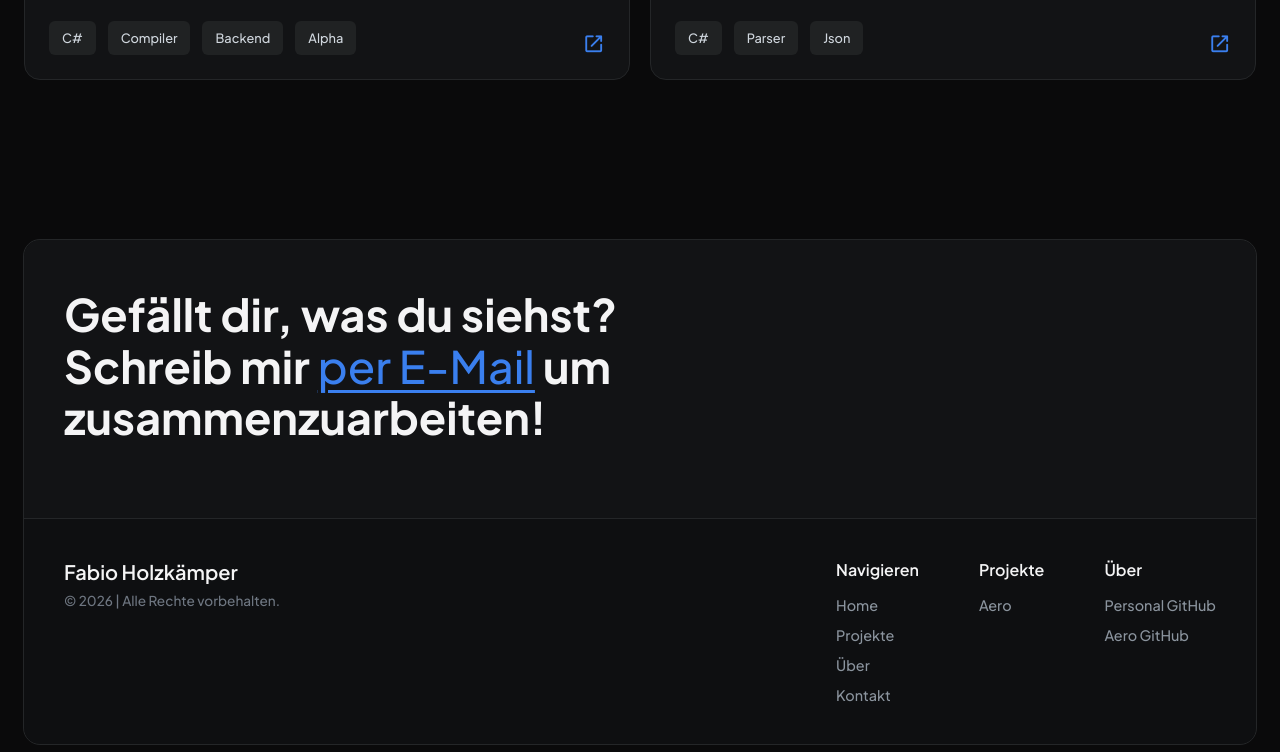
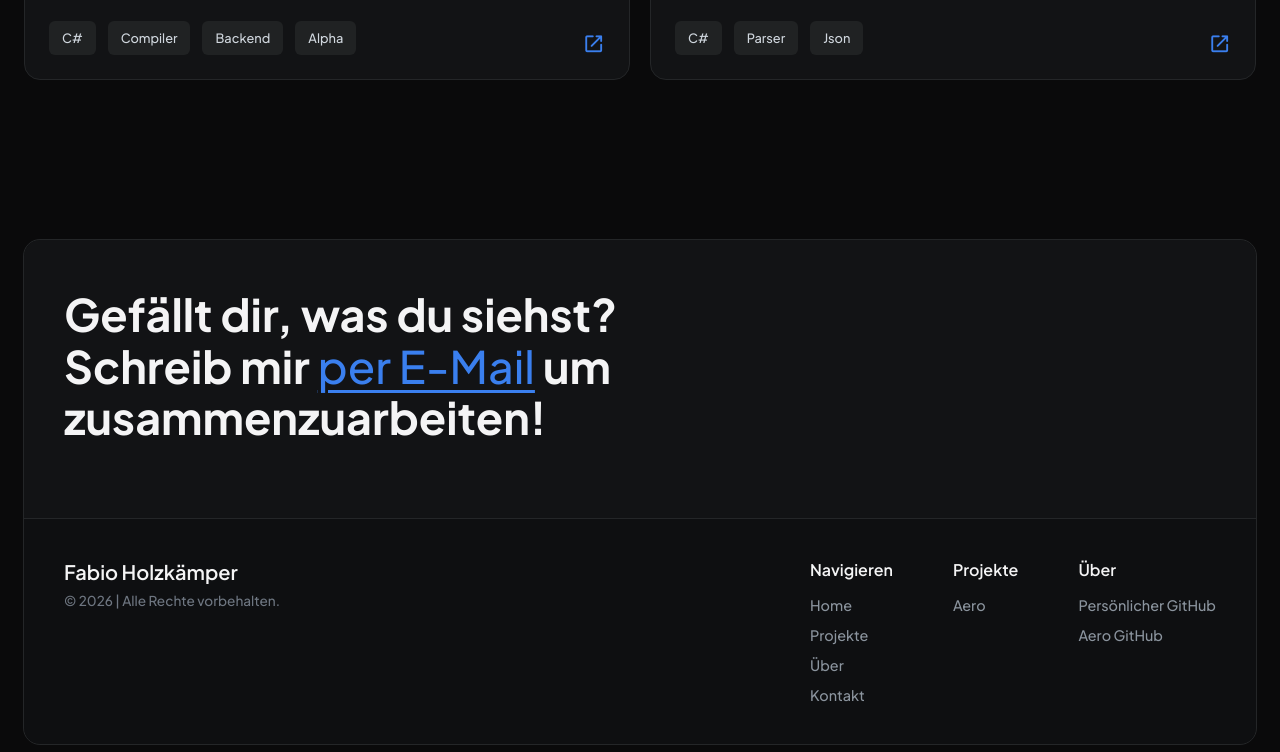
Before and after one commit to holzfa/Portfolio, a plain HTML site: page index.html in a window 1280 px wide. Shown: the part 1026-1778 px from the top of the page. Drawn offline with nearby package versions, Linux system fonts and the light colour scheme.

Commit message:
Schreibfehler korrigiert

```diff
--- a/index.html
+++ b/index.html
@@ -76,7 +76,7 @@
 
                       <div class="footer-col">
                         <h4 class="col-title">Über</h4>
-                        <a href="https://github.com/holzfa" target="_blank" rel="noopener" class="footer-link">Personal GitHub</a>
+                        <a href="https://github.com/holzfa" target="_blank" rel="noopener" class="footer-link">Persönlicher GitHub</a>
                         <a href="https://github.com/Aero-Language" target="_blank" rel="noopener" class="footer-link">Aero GitHub</a>
                       </div>
                     </div>
```
